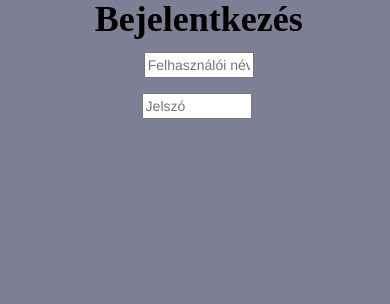
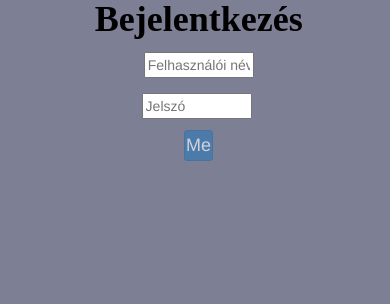
Before and after one commit to afromokus/forumEles, a PHP site: page / in a window 390 px wide. Shown: the part 151-455 px from the top of the page. Run offline with PHP 8.4, Linux system fonts and the light colour scheme.

Commit message:
Gomb-primary hozzáadva, megfelelően méretezve, kisebb oldalakonmég nincs minimum szélesség megadva

```diff
--- a/3DLabCasc.css
+++ b/3DLabCasc.css
@@ -7,6 +7,7 @@ body
 {
     height: 100%;
 }
+
 
 body.jumbotron
 {
@@ -66,6 +67,15 @@ h1
    background-color: rgb(125,127,148);
 }
 
+.btn-primary
+{
+    margin-top: 3%;
+    padding: 0.25%;
+    margin-left: 12%;
+    width: 8%;
+    font-size: 18px;
+}
+
 @media (max-width: 1080px)
 {
     .jumbotron
@@ -118,4 +128,10 @@ h1
        width: 30.05%;
     }
 
+    .btn-primary
+    {
+        margin: 1%;
+        margin-top: 3%;
+    }
+
 }
--- a/index.php
+++ b/index.php
@@ -29,6 +29,9 @@ and open the template in the editor.
                         <input class="kitoltendoMezo" type='text' placeholder="Felhasználói név">
                         <br>
                         <input id="jelszo" class="kitoltendoMezo" type="password" placeholder="Jelszó">
+                        <br>
+                            <input type="submit" class="btn btn-sm btn-primary" value="Mehet"
+                                   disabled="disabled">
                     </div>
                 </form>
             </div>
```
